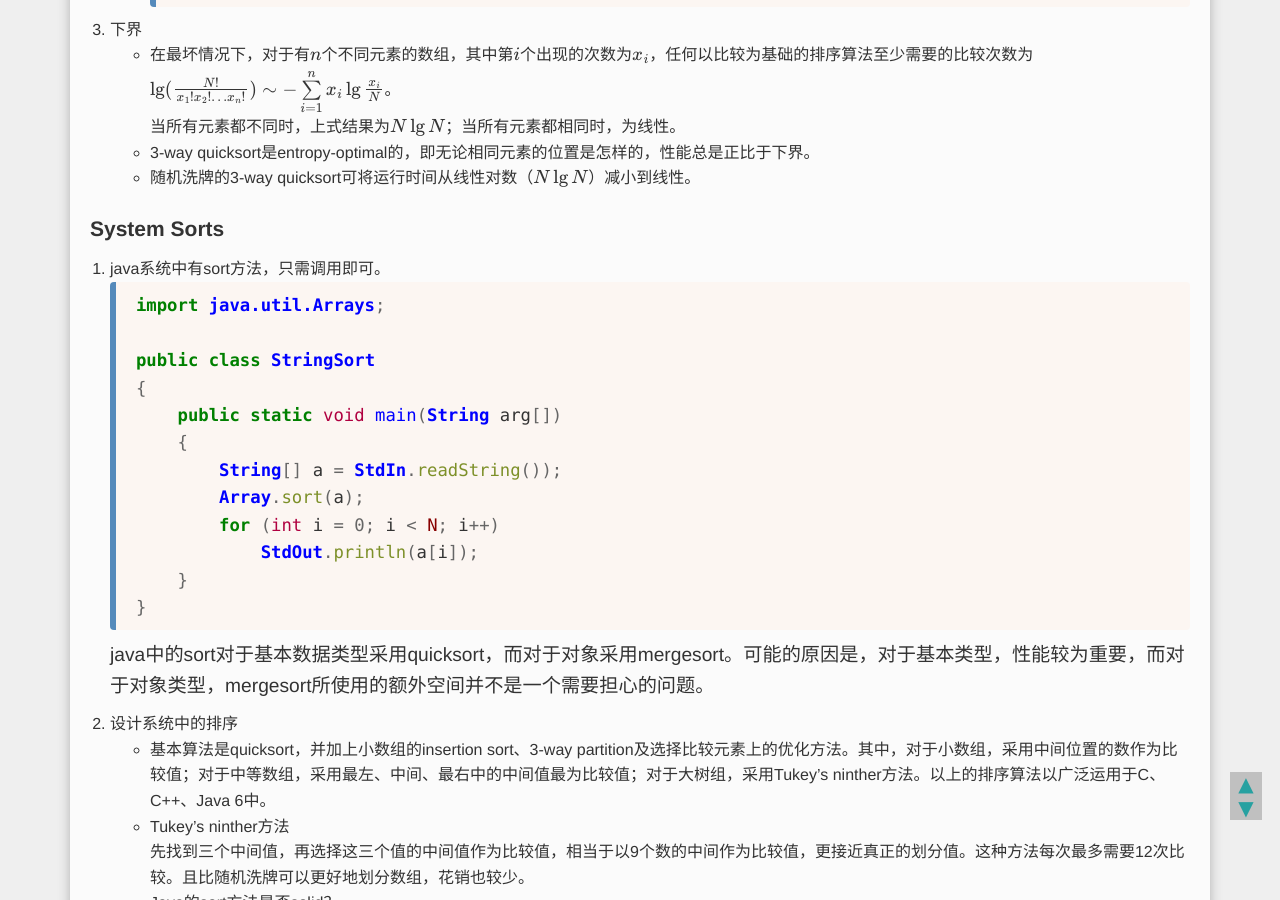
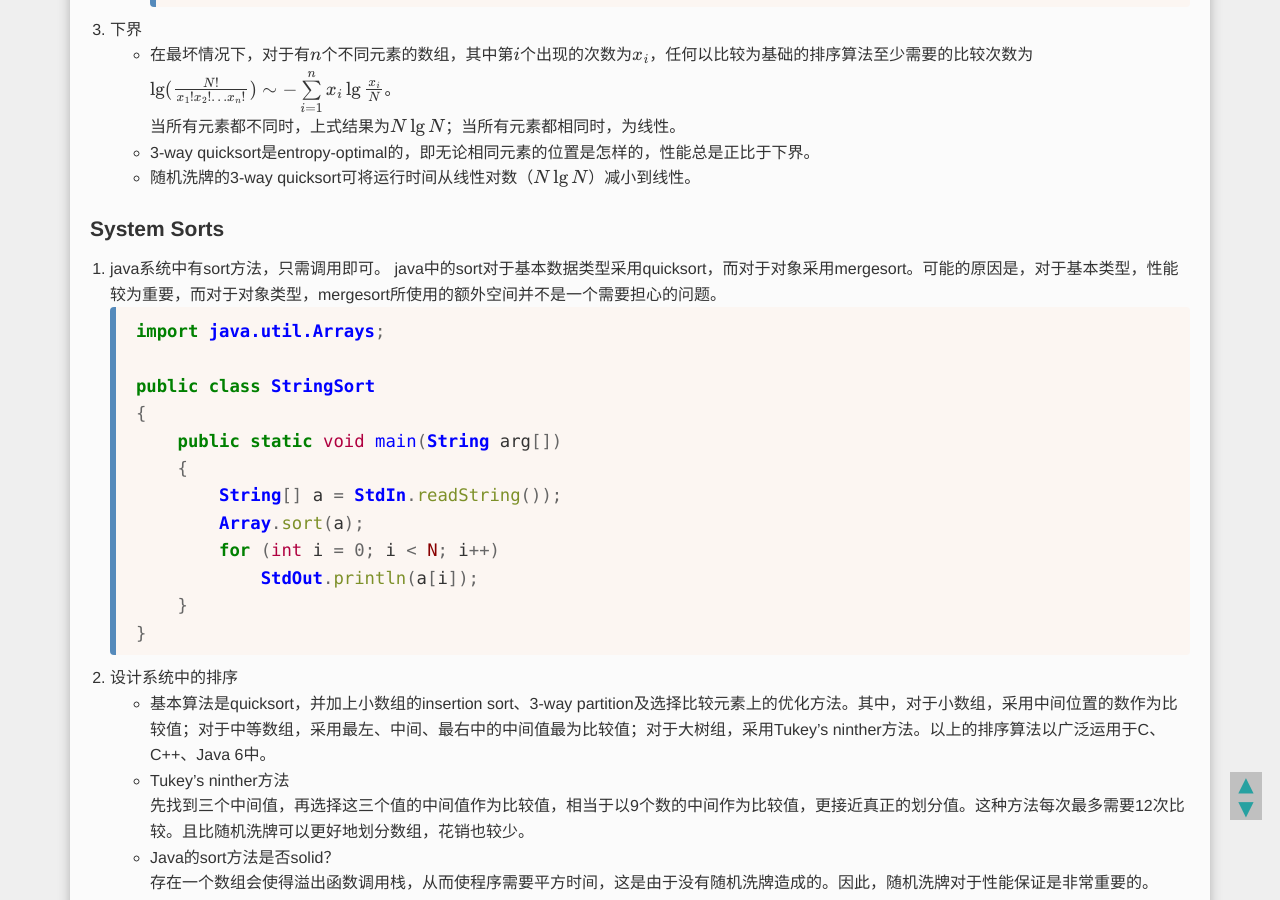
Before and after one commit to YurieSun/YurieSun.github.io, a Jekyll site: the page built from _posts/2019-04-21-learning-algorithm-quicksort.md, in a window 1280 px wide and 900 px high, scrolled down 5192 px. Built offline with Jekyll 4.4.1, drawn with Linux system fonts in a browser that asks for light colours; formulas are drawn with MathJax 3; part of the change alters nothing that is shown.

Commit message:
revise display problem of some words

````diff
--- a/_posts/2019-04-21-learning-algorithm-quicksort.md
+++ b/_posts/2019-04-21-learning-algorithm-quicksort.md
@@ -191,6 +191,7 @@ tag: [algorithm]
 
 ### System Sorts
 1. java系统中有sort方法，只需调用即可。
+    java中的sort对于基本数据类型采用quicksort，而对于对象采用mergesort。可能的原因是，对于基本类型，性能较为重要，而对于对象类型，mergesort所使用的额外空间并不是一个需要担心的问题。
     ```java
     import java.util.Arrays;
 
@@ -205,7 +206,6 @@ tag: [algorithm]
         }
     }
     ```
-    java中的sort对于基本数据类型采用quicksort，而对于对象采用mergesort。可能的原因是，对于基本类型，性能较为重要，而对于对象类型，mergesort所使用的额外空间并不是一个需要担心的问题。
 2. 设计系统中的排序
     * 基本算法是quicksort，并加上小数组的insertion sort、3-way partition及选择比较元素上的优化方法。其中，对于小数组，采用中间位置的数作为比较值；对于中等数组，采用最左、中间、最右中的中间值最为比较值；对于大树组，采用Tukey's ninther方法。以上的排序算法以广泛运用于C、C++、Java 6中。
     * Tukey's ninther方法
````
